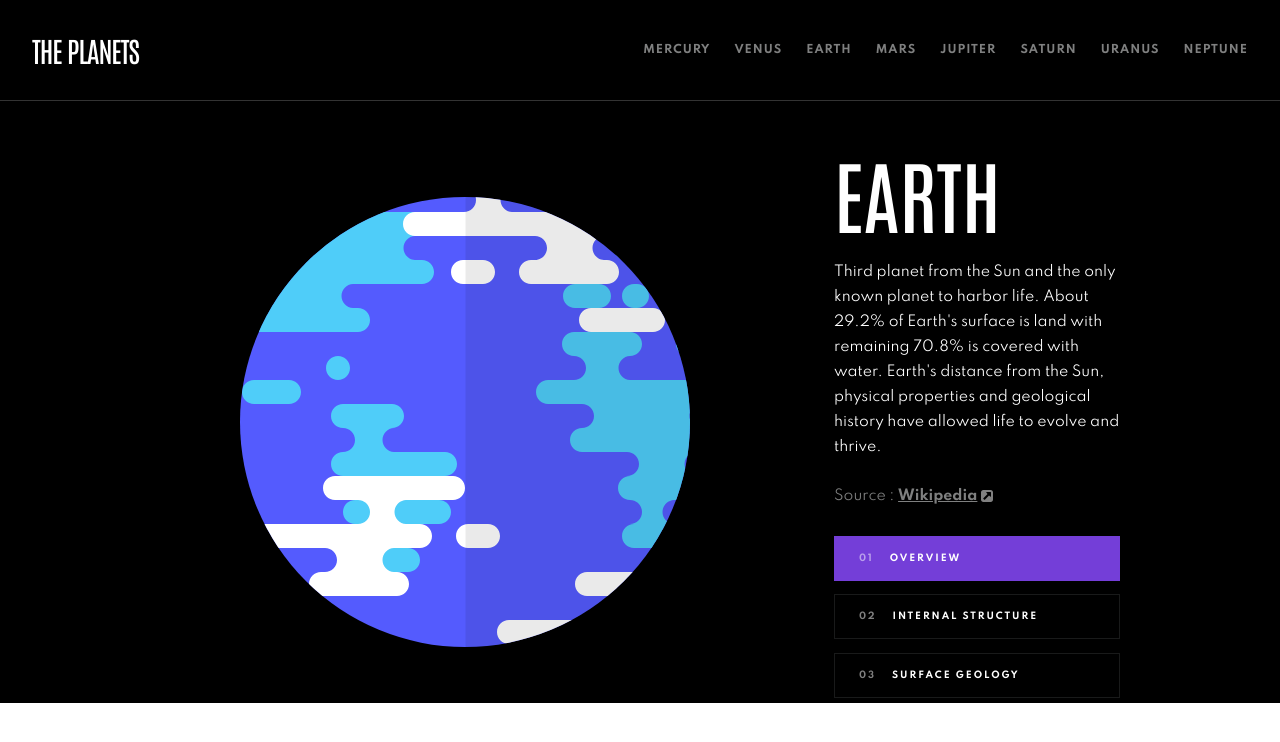
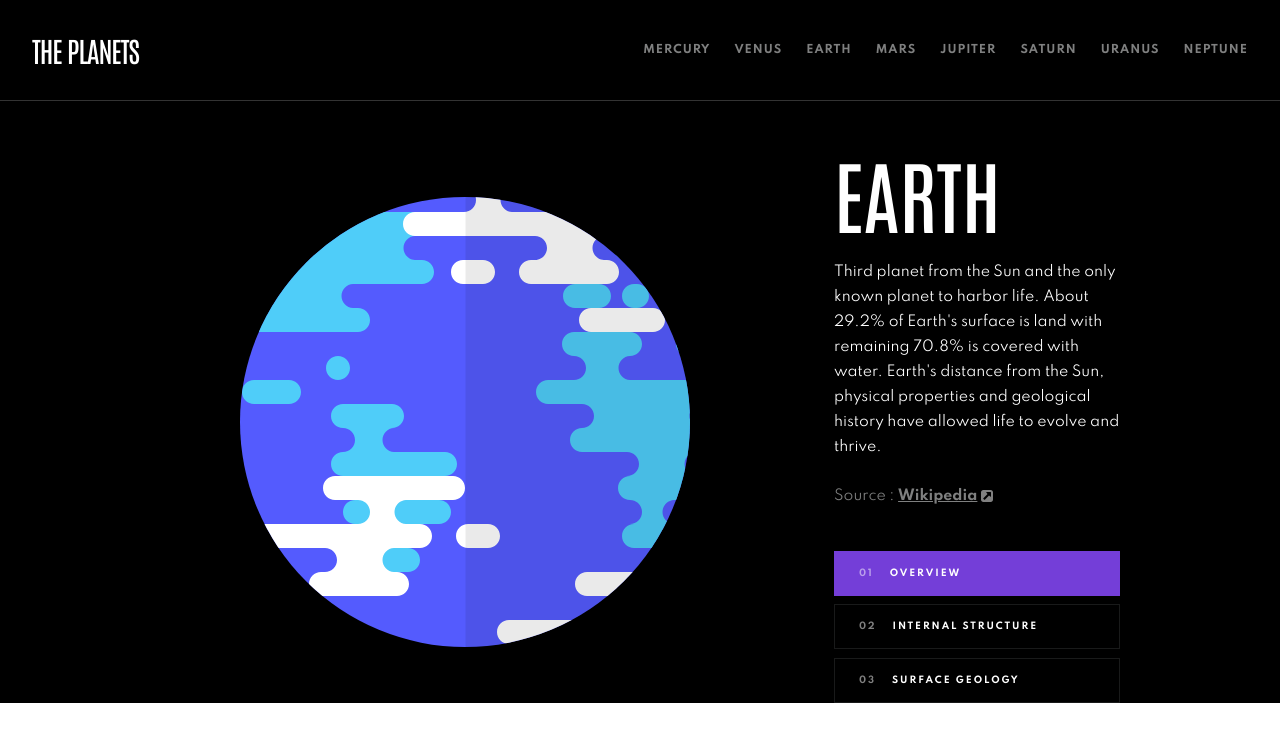
Before and after one commit to anet-eny/planets-fact-site, a React (Vite) app: page / in a window 1280 px wide. Shown: the top 742 px of the page. Built offline with nearby package versions, Linux system fonts and the light colour scheme.

Commit message:
feat: add margin top in desktop

```diff
--- a/src/components/TabButtons.jsx
+++ b/src/components/TabButtons.jsx
@@ -27,7 +27,7 @@ export default function TabButtons({
 
   return (
     <div
-      className={`flex sm:flex-col justify-evenly sm:gap-2 border-b border-white/20 sm:border-none ${className}`}
+      className={`flex sm:flex-col justify-evenly sm:gap-2 md:mt-10 border-b border-white/20 sm:border-none ${className}`}
       style={{ paddingInline: PADDING }}
     >
       {tabs.map((tab) => (
```
